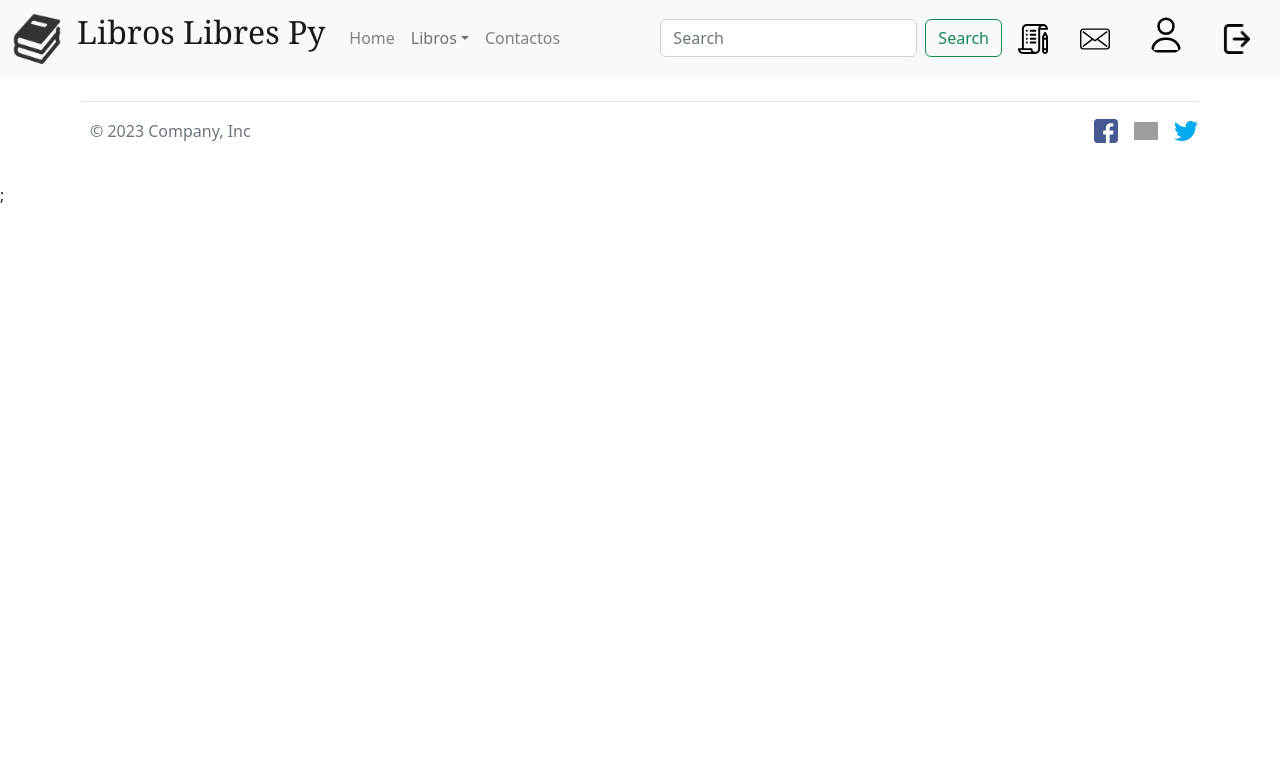
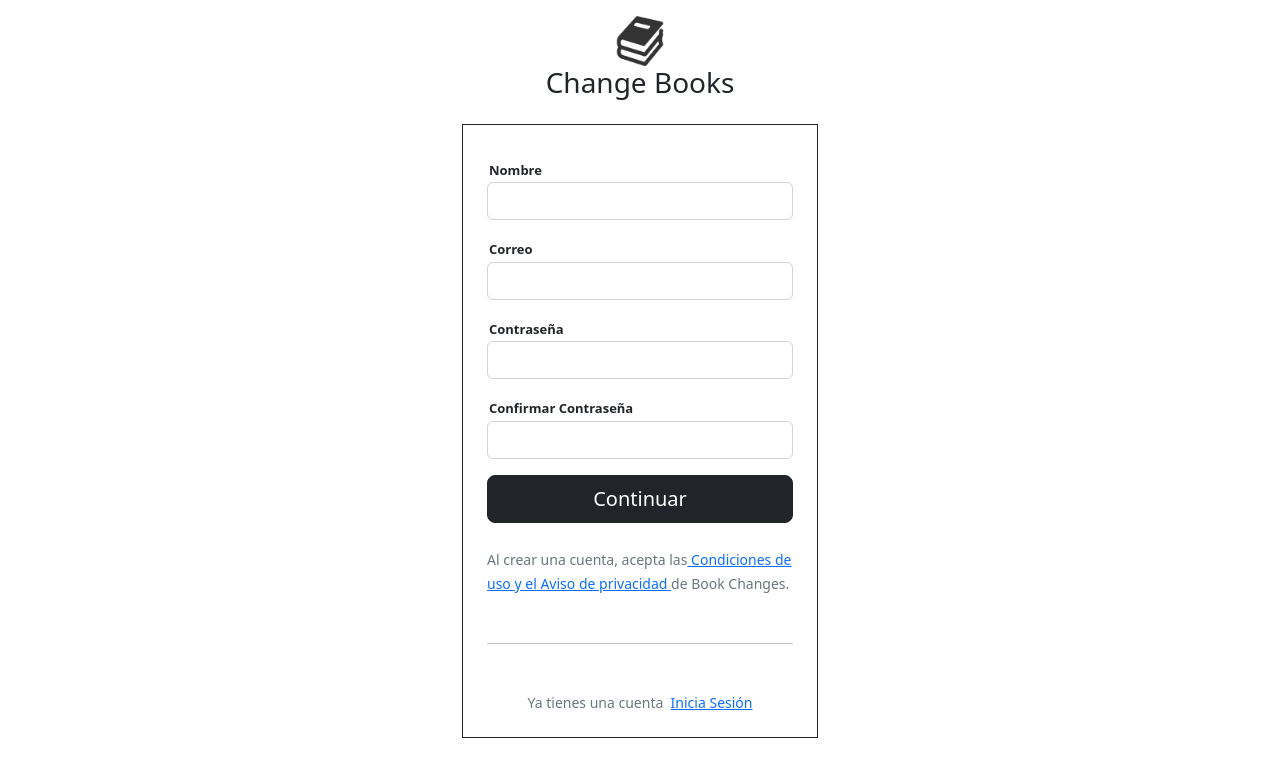
Before and after one commit to rickyMelida/change-book-app, a React (Create React App) app: page /#/logout in a window 1280 px wide. Shown: the top 776 px of the page. Built offline with nearby package versions, Linux system fonts and the light colour scheme; no server answers; grey boxes are pictures that could not be loaded.

Commit message:
Se agrega componente para registrarse

```diff
--- a/src/App.js
+++ b/src/App.js
@@ -7,6 +7,7 @@ import { MyBookPage } from './pages/MyBooks.page';
 import { FavoritesPage } from './pages/Favorites.page';
 import { MessagesPage } from './pages/Messages.page';
 import { Login } from './presentation/components/Login';
+import { Logout } from './presentation/components/Logout';
 import { EmailVerify } from './presentation/components/EmailVerify';
 import { BookDetails } from './presentation/components/BookDetails';
 import { Profile } from './pages/Profile.page';
@@ -25,6 +26,7 @@ const UserAuthenticated = () => {
 					<Route path='/details' element={<BookDetails />} />
 					<Route path='/user-profile' element={<Profile />} />
 					<Route path='/login' element={<Login />} />
+					<Route path='/logout' element={<Logout />} />
 					<Route path='*' element={<HomePage />} />
 				</Routes>
 			</HashRouter>
@@ -40,6 +42,7 @@ const UserUnauthenticated = () => {
 				<Route path='/contacts' element={<ContactPage />} />
 				<Route path='/details' element={<BookDetails />} />
 				<Route path='/login' element={<Login />} />
+				<Route path='/logout' element={<Logout />} />
 				<Route path='*' element={<HomePage />} />
 			</Routes>
 		</HashRouter>
--- a/src/presentation/components/Login.jsx
+++ b/src/presentation/components/Login.jsx
@@ -1,7 +1,7 @@
 import React, { useRef, useState } from 'react';
 import { book } from '../../assets/images/images';
 import { signin } from '../../services/auth.service';
-import { useNavigate } from 'react-router-dom';
+import { useNavigate, Link } from 'react-router-dom';
 
 const setCredentialInLocalStoragge = userData => {
 	const { uid } = userData;
@@ -91,7 +91,12 @@ export const Login = () => {
 									className='form-text text-muted d-flex justify-content-center'
 								>
 									¿Eres nuevo por aqui? &nbsp; <br />
-									<a href='./logout.html'>Cree su cuenta en Change Books</a>
+									<Link
+										to='/logout'
+										style={{ color: 'gray', textDecoration: 'none' }}
+									>
+										<a href=''>Cree su cuenta en Change Books</a>
+									</Link>
 								</small>
 							</div>
 						</form>
--- /dev/null
+++ b/src/presentation/components/Logout.jsx
@@ -0,0 +1,99 @@
+import React from 'react';
+import { Link } from 'react-router-dom';
+import book from '../../assets/images/book.png';
+
+export const Logout = () => {
+	return (
+		<>
+			<div className='container'>
+				<div className='row'>
+					<div className='col-md-4 offset-md-4'>
+						<div className='row m-3'>
+							<div className='col-md-12'>
+								<div className='mx-auto text-center'>
+									<a className='navbar-brand' href='#' title='Inicio'>
+										<img src={book} alt='' width='50' />
+									</a>
+									<h3>Change Books</h3>
+								</div>
+							</div>
+						</div>
+
+						<div className='border border-dark p-4'>
+							<div className='form-group py-2'>
+								<label htmlFor='name' className='font-weight-bold'>
+									Nombre
+								</label>
+								<input
+									type='text'
+									className='form-control'
+									id='name'
+									aria-describedby='emailHelp'
+									autoComplete='disabled'
+								/>
+							</div>
+							<div className='form-group py-2'>
+								<label htmlFor='email' className='font-weight-bold'>
+									Correo
+								</label>
+								<input
+									type='email'
+									className='form-control'
+									id='email'
+									aria-describedby='emailHelp'
+									autoComplete='disabled'
+								/>
+							</div>
+							<div className='form-group py-2'>
+								<label htmlFor='password' className='font-weight-bold'>
+									Contraseña
+								</label>
+								<input type='password' className='form-control' id='password' />
+							</div>
+							<div className='form-group py-2 pb-3'>
+								<label htmlFor='password' className='font-weight-bold'>
+									Confirmar Contraseña
+								</label>
+								<input type='password' className='form-control' id='password' />
+							</div>
+							<button
+								type='button'
+								className='btn btn-dark text-ligth btn-lg btn-block '
+							>
+								Continuar
+							</button>
+
+							<div className='mt-4'>
+								<small id='emailHelp' className='form-text text-muted'>
+									Al crear una cuenta, acepta las
+									<a href=''>
+										{' '}
+										Condiciones de uso y el Aviso de privacidad{' '}
+									</a>{' '}
+									de Book Changes.
+								</small>
+							</div>
+
+							<hr className='line-horizontal my-5' />
+							<div className='mt-4'>
+								<small
+									id='emailHelp'
+									className='form-text text-muted d-flex justify-content-center'
+								>
+									Ya tienes una cuenta &nbsp;
+									<Link
+										to='/login'
+										style={{ color: 'gray', textDecoration: 'none' }}
+									>
+										<a href=''>Inicia Sesión</a>
+									</Link>
+								</small>
+							</div>
+						</div>
+					</div>
+					<div className='col-md-4'></div>
+				</div>
+			</div>
+		</>
+	);
+};
--- a/src/presentation/components/common/header/UserSection.jsx
+++ b/src/presentation/components/common/header/UserSection.jsx
@@ -40,7 +40,7 @@ export const UserSection = ({ userData }) => {
 					<div className='dropdown' style={{ float: 'left' }}>
 						<Link to='/user-profile'>
 							<a
-								href='/#'
+								href=''
 								className='dropbtn '
 								id='my-profile-item'
 								title={userData.displayName}
```
